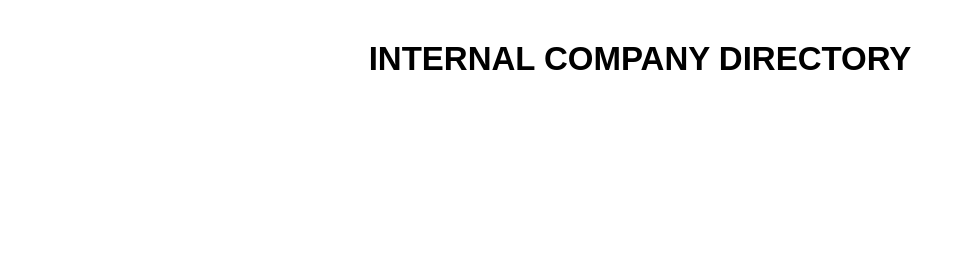
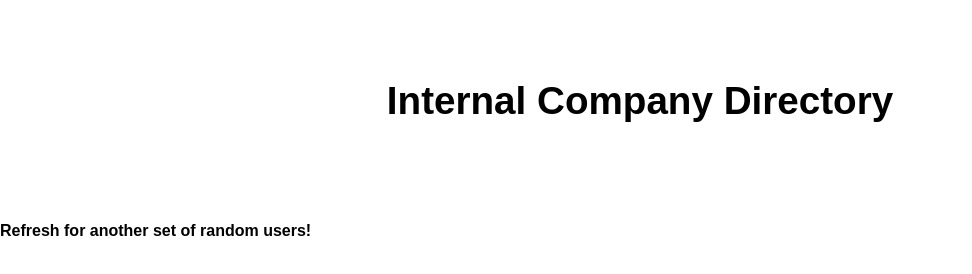
Before and after one commit to BenjieCodes/Internal-User-Data, a plain HTML site: page app/index.html in a window 1280 px wide. Shown: the whole page, without its empty margins (0-972 px from the left). Drawn offline with Linux system fonts and the light colour scheme; no server answers.

Commit message:
changed html and deploy link

```diff
--- a/app/index.html
+++ b/app/index.html
@@ -2,15 +2,17 @@
 <html>
   <head>
     <meta charset="utf-8">
-    <title>My Cool Project</title>
+    <title>Random User Data</title>
     <link rel="stylesheet" href="css/normalize.css">
     <link rel="stylesheet" href="css/main.css">
   </head>
   <body>
     <div class="container">
+
       <header>
-        INTERNAL COMPANY DIRECTORY
+        <h3>Internal Company Directory</h3>
       </header>
+      <h4>Refresh for another set of random users!</h4>
       <div class="users">
       </div>
     </div>
```
Also changed, not shown: Readme.md.
